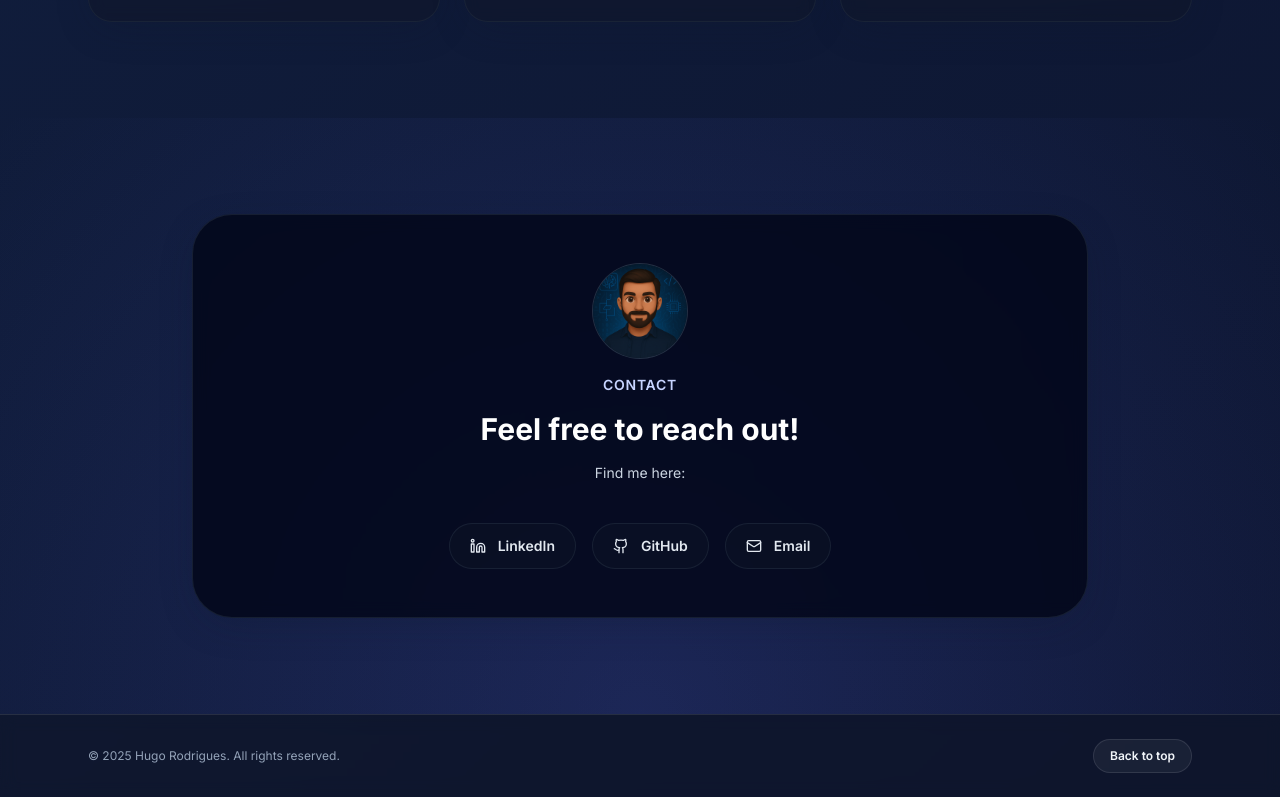
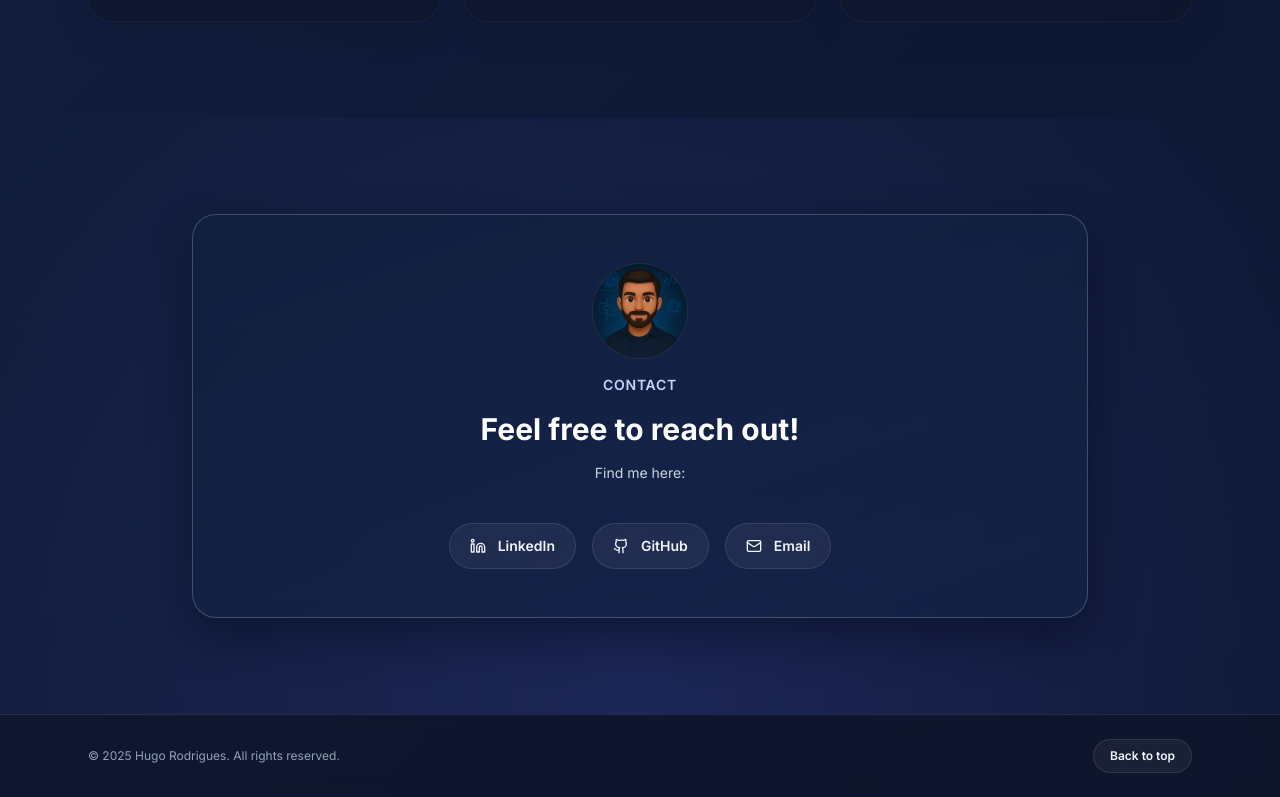
Before and after one commit to Hugo-Rodrigues-Dev/personal-dynamic-portfolio, a React (Vite) app in the folder dynamic-portfolio/: page / in a window 1280 px wide. Shown: the part 4254-5051 px from the top of the page. Built offline with nearby package versions, Linux system fonts and the light colour scheme.

Commit message:
Added Contact part

```diff
--- a/dynamic-portfolio/src/components/sections/Contact.tsx
+++ b/dynamic-portfolio/src/components/sections/Contact.tsx
@@ -1,5 +1,6 @@
 import { Github, Linkedin, Mail } from 'lucide-react';
 import { useTranslation } from '../../hooks/useTranslation';
+import { InteractiveCard } from '../layout/InteractiveCard';
 
 export const Contact = () => {
   const { t } = useTranslation();
@@ -7,7 +8,7 @@ export const Contact = () => {
   return (
     <section id="contact" className="relative py-24">
       <div className="absolute inset-x-0 top-0 -z-10 h-full bg-[radial-gradient(circle_at_bottom,_rgba(93,108,246,0.18),_transparent)]" />
-      <div className="mx-auto max-w-4xl rounded-[40px] border border-slate-800/70 bg-slate-950/80 p-12 text-center shadow-soft backdrop-blur">
+      <InteractiveCard className="mx-auto max-w-4xl rounded-[40px] p-12 text-center shadow-soft backdrop-blur">
         <div className="flex flex-col items-center gap-4">
           <img
             src="/assets/images/Avatar.png"
@@ -25,7 +26,7 @@ export const Contact = () => {
                 href="https://www.linkedin.com/in/hugo-rdg"
                 target="_blank"
                 rel="noreferrer"
-                className="inline-flex items-center gap-3 rounded-full border border-slate-800/70 bg-slate-900/40 px-5 py-3 text-sm font-semibold text-slate-200 transition hover:border-brand-400/70 hover:text-white"
+                className="inline-flex items-center gap-3 rounded-full border border-white/10 bg-white/5 px-5 py-3 text-sm font-semibold text-slate-100 transition hover:border-brand-400/70 hover:bg-white/10"
                 aria-label={t.contact.linkedin}
               >
                 <Linkedin className="h-4 w-4" />
@@ -37,7 +38,7 @@ export const Contact = () => {
                 href="https://github.com/Hugo-Rodrigues-Dev"
                 target="_blank"
                 rel="noreferrer"
-                className="inline-flex items-center gap-3 rounded-full border border-slate-800/70 bg-slate-900/40 px-5 py-3 text-sm font-semibold text-slate-200 transition hover:border-brand-400/70 hover:text-white"
+                className="inline-flex items-center gap-3 rounded-full border border-white/10 bg-white/5 px-5 py-3 text-sm font-semibold text-slate-100 transition hover:border-brand-400/70 hover:bg-white/10"
                 aria-label={t.contact.github}
               >
                 <Github className="h-4 w-4" />
@@ -47,7 +48,7 @@ export const Contact = () => {
             <li>
               <a
                 href="mailto:rodrigueshugo39@gmail.com"
-                className="inline-flex items-center gap-3 rounded-full border border-slate-800/70 bg-slate-900/40 px-5 py-3 text-sm font-semibold text-slate-200 transition hover:border-brand-400/70 hover:text-white"
+                className="inline-flex items-center gap-3 rounded-full border border-white/10 bg-white/5 px-5 py-3 text-sm font-semibold text-slate-100 transition hover:border-brand-400/70 hover:bg-white/10"
                 aria-label={t.contact.email}
               >
                 <Mail className="h-4 w-4" />
@@ -56,7 +57,7 @@ export const Contact = () => {
             </li>
           </ul>
         </div>
-      </div>
+      </InteractiveCard>
     </section>
   );
 };
```
